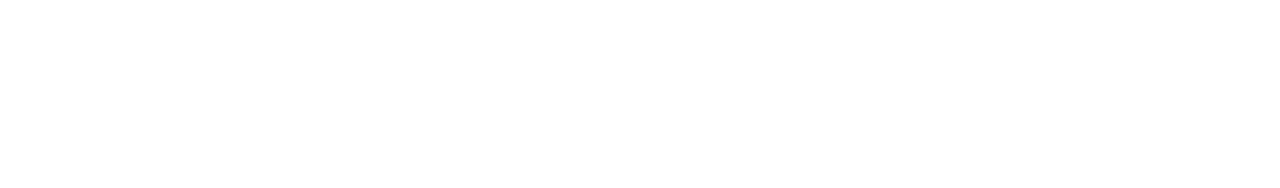
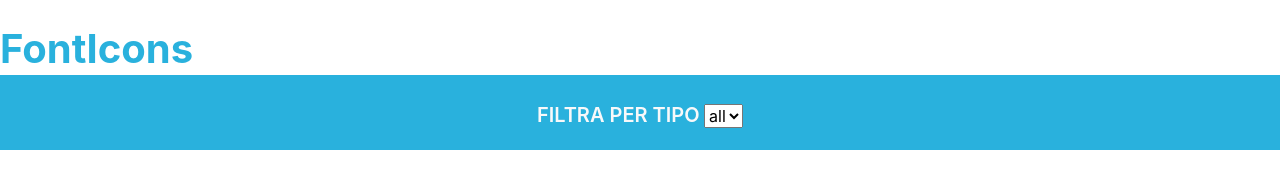
Before and after one commit to Giorgio-24/js-es6-icons, a plain HTML site: page index.html in a window 1280 px wide. Drawn offline with nearby package versions, Linux system fonts and the light colour scheme.

Commit message:
header-done

```diff
--- a/index.html
+++ b/index.html
@@ -13,7 +13,21 @@
 </head>
 
 <body>
-
+    <header>
+        <div id="top-header">
+            <h1><a href="#" class="ligth-blue font-weight-bolder">FontIcons</a></h1>
+        </div>
+        <div id="bottom-header" class="bg-ligth-blue text-center">
+            <div class="text-light">
+                <span class="text-uppercase">Filtra per tipo</span>
+                <span>
+                    <select name="" id="">
+                        <option value="all">all</option>
+                    </select>
+                </span>
+            </div>
+        </div>
+    </header>
 
     <script src="./script.js"></script>
 </body>
--- a/style.css
+++ b/style.css
@@ -0,0 +1,27 @@
+/*= UTILITIES */
+.ligth-blue{
+    color:#29b1dd;
+}
+
+.bg-ligth-blue{
+    background-color:#29b1dd;
+}
+
+a{
+    text-decoration: none;
+}
+
+/*= HEADER */
+
+#top-header, #bottom-header{
+    height: 75px;
+}
+
+#top-header h1, #bottom-header{
+    padding-top: 25px;
+}
+
+#bottom-header span.text-uppercase{
+    font-size: 20px;
+    font-weight: 600;
+}
```
